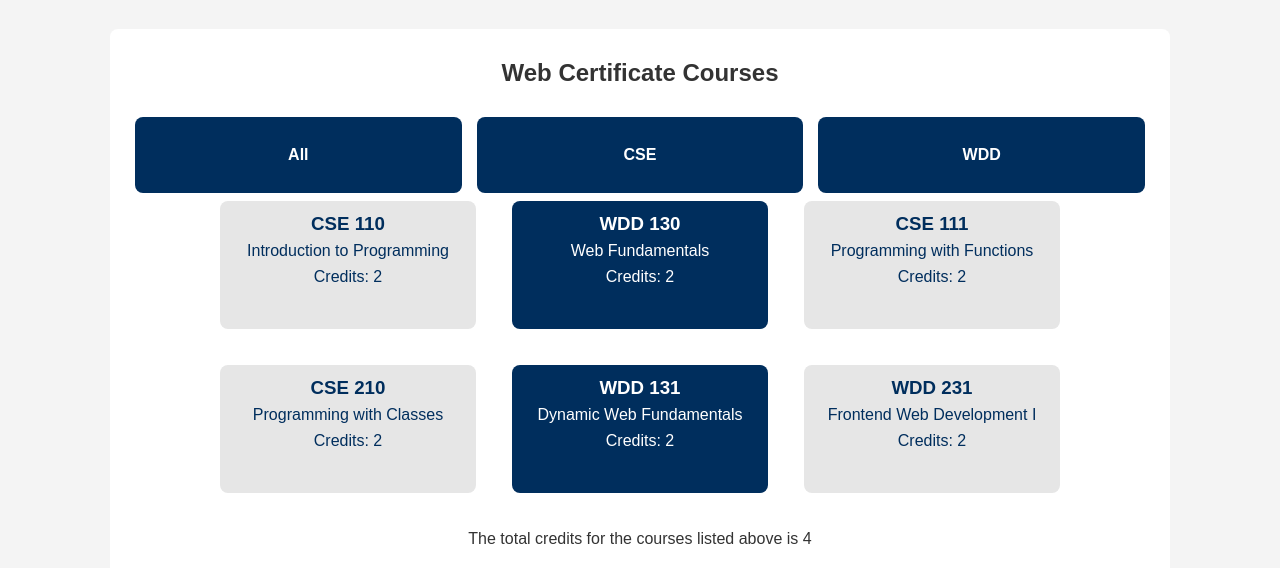
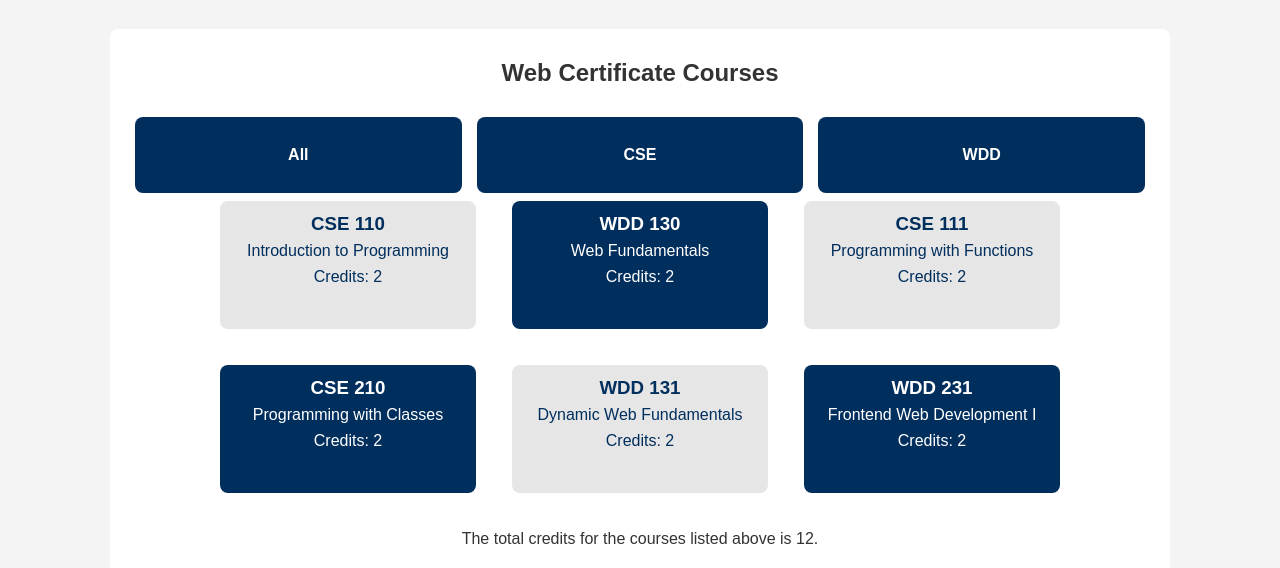
Before and after one commit to jonathanhost/WDD231, a plain HTML site: page index.html in a window 1280 px wide. Shown: the part 638-1206 px from the top of the page. Drawn offline with Linux system fonts and the light colour scheme.

Commit message:
project-completed

```diff
--- a/index.html
+++ b/index.html
@@ -80,7 +80,7 @@
             <div id="course-summary">
 
                 <p>
-                    The total credits for the courses listed above is <span id="credits">0</span.
+                    The total credits for the courses listed above is <span id="credits">0</span>.
                 </p>
 
                 <div class="social-links">
--- a/scripts/courses.js
+++ b/scripts/courses.js
@@ -46,7 +46,7 @@ export const courses = [
         technology: [
             'C#'
         ],
-        completed: false
+        completed: true
     },
     {
         subject: 'WDD',
@@ -60,7 +60,7 @@ export const courses = [
             'CSS',
             'JavaScript'
         ],
-        completed: true
+        completed: false
     },
     {
         subject: 'WDD',
@@ -74,6 +74,6 @@ export const courses = [
             'CSS',
             'JavaScript'
         ],
-        completed: false
+        completed: true
     }
 ]
--- a/scripts/script.js
+++ b/scripts/script.js
@@ -14,22 +14,22 @@ const credits = document.querySelector("#credits");
 
 let creditsTotal = 0;
 function displayCourses(courseList) {
-    creditsTotal = 0;
 
-    coursesContainer.innerHTML = courseList.map(course => {
-        if(course.completed){creditsTotal += course.credits;};
+    coursesContainer.innerHTML = courseList.map(course => `
+        <div class="course ${course.completed ? "completed" : ""}">
+            <h3>${course.subject} ${course.number}</h3>
+            <p>${course.title}</p>
+            <p>Credits: ${course.credits}</p>
+        </div>
+    `).join("");
 
+    const creditsTotal = courseList.reduce(
+        (total, course) => total + course.credits,
+        0
+    );
 
-        return `
-            <div class="course ${course.completed ? "completed" : ""}">
-                <h3>${course.subject} ${course.number}</h3>
-                <p>${course.title}</p>
-                <p>Credits: ${course.credits}</p>
-            </div>
-        `;
-    }).join("");
-    credits.innerHTML= `${creditsTotal}`
-};
+    credits.textContent = creditsTotal;
+}
 
 displayCourses(allCourses)
 
```
Also changed, not shown: 1 other file.
